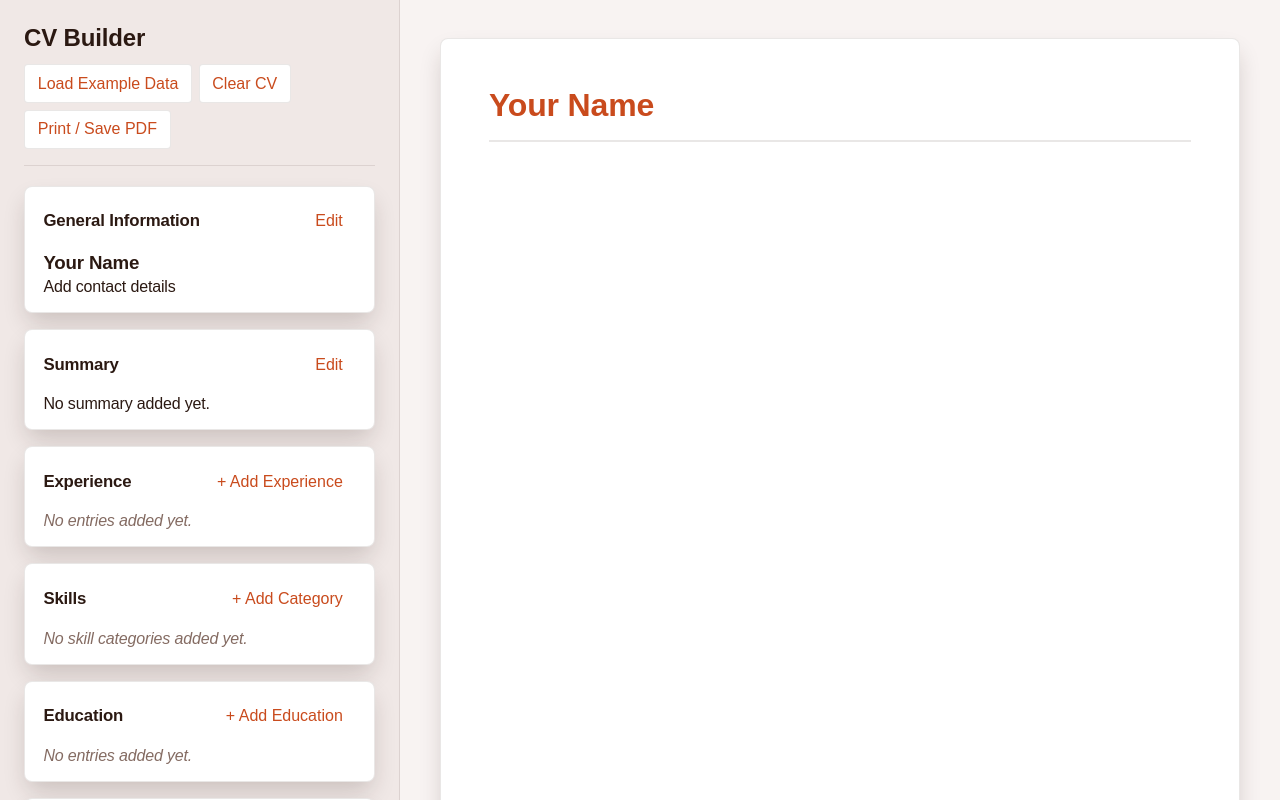
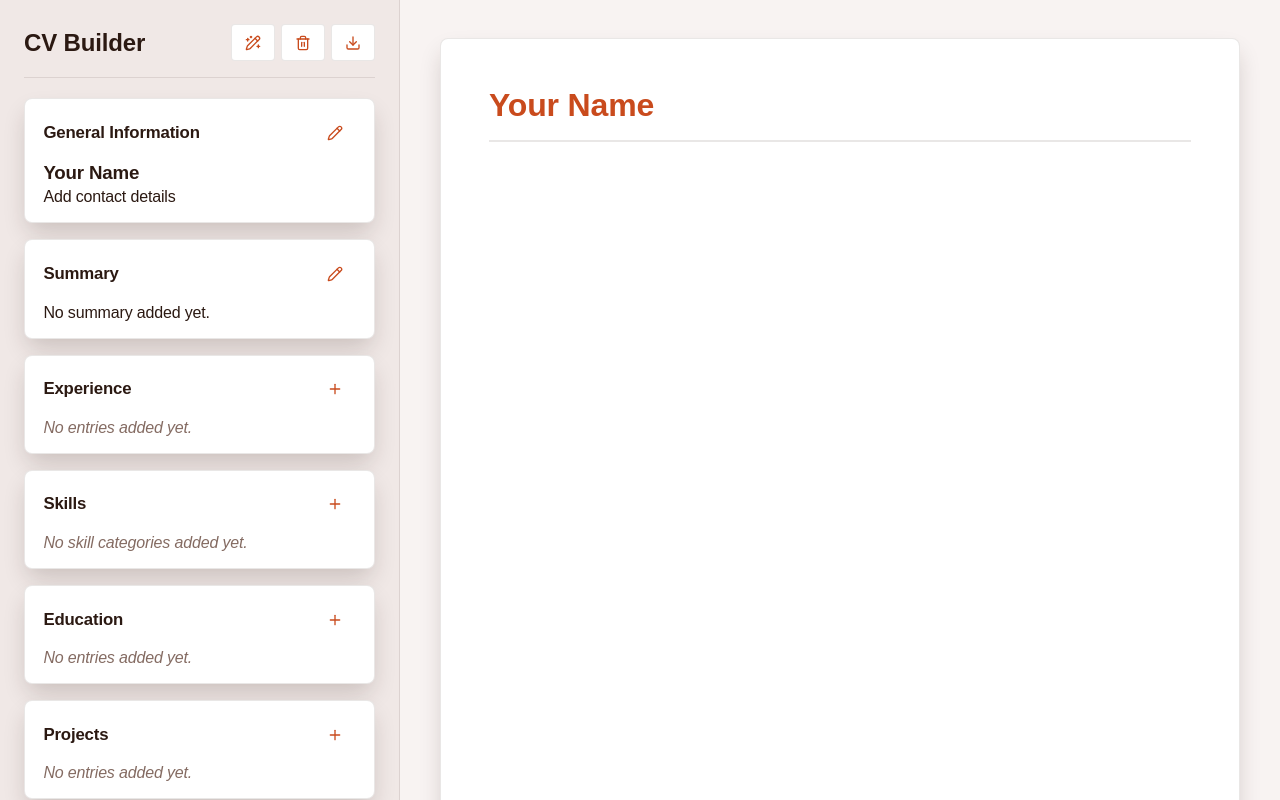
Before and after one commit to cmatsagka/cv-application, a React (Vite) app: page / in a window 1280 px wide. Shown: the top 800 px of the page. Built offline with nearby package versions, Linux system fonts and the light colour scheme; a web font is replaced by a local one.

Commit message:
feat(ui): add action icons

```diff
--- a/src/App.jsx
+++ b/src/App.jsx
@@ -8,7 +8,9 @@ import Education from './components/Education';
 import Projects from './components/Projects';
 import ContinuousLearning from './components/ContinuousLearning';
 import Skills from './components/Skills';
-import { useState } from 'react';
+import { DownloadIcon } from './assets/icons/DownloadIcon';
+import { ExampleIcon } from './assets/icons/ExampleIcon';
+import { ClearAllIcon } from './assets/icons/ClearAllIcon';
 
 function App() {
 	const {
@@ -38,13 +40,13 @@ function App() {
 					<h1>CV Builder</h1>
 					<div className="editor-actions">
 						<button type="button" onClick={handleLoadExample}>
-							Load Example Data
+							<ExampleIcon />
 						</button>
 						<button type="button" onClick={handleClearAll}>
-							Clear CV
+							<ClearAllIcon />
 						</button>
 						<button type="button" onClick={handlePrint}>
-							Print / Save PDF
+							<DownloadIcon />
 						</button>
 					</div>
 				</header>
--- /dev/null
+++ b/src/assets/icons/AddIcon.jsx
@@ -0,0 +1,19 @@
+export function AddIcon({ size = 16 }) {
+	return (
+		<svg
+			xmlns="http://www.w3.org/2000/svg"
+			width="24"
+			height="24"
+			viewBox="0 0 24 24"
+			fill="none"
+			stroke="currentColor"
+			stroke-width="2"
+			stroke-linecap="round"
+			stroke-linejoin="round"
+			class="lucide lucide-plus preview-icon"
+		>
+			<path d="M5 12h14" />
+			<path d="M12 5v14" />
+		</svg>
+	);
+}
--- /dev/null
+++ b/src/assets/icons/ClearAllIcon.jsx
@@ -0,0 +1,22 @@
+export function ClearAllIcon({ size = 16 }) {
+	return (
+		<svg
+			xmlns="http://www.w3.org/2000/svg"
+			width="24"
+			height="24"
+			viewBox="0 0 24 24"
+			fill="none"
+			stroke="currentColor"
+			stroke-width="2"
+			stroke-linecap="round"
+			stroke-linejoin="round"
+			class="lucide lucide-trash preview-icon"
+		>
+			<path d="M10 11v6" />
+			<path d="M14 11v6" />
+			<path d="M19 6v14a2 2 0 0 1-2 2H7a2 2 0 0 1-2-2V6" />
+			<path d="M3 6h18" />
+			<path d="M8 6V4a2 2 0 0 1 2-2h4a2 2 0 0 1 2 2v2" />
+		</svg>
+	);
+}
--- /dev/null
+++ b/src/assets/icons/DownloadIcon.jsx
@@ -0,0 +1,20 @@
+export function DownloadIcon({ size = 16 }) {
+	return (
+		<svg
+			xmlns="http://www.w3.org/2000/svg"
+			width="24"
+			height="24"
+			viewBox="0 0 24 24"
+			fill="none"
+			stroke="currentColor"
+			stroke-width="2"
+			stroke-linecap="round"
+			stroke-linejoin="round"
+			class="lucide lucide-download preview-icon"
+		>
+			<path d="M12 15V3" />
+			<path d="M21 15v4a2 2 0 0 1-2 2H5a2 2 0 0 1-2-2v-4" />
+			<path d="m7 10 5 5 5-5" />
+		</svg>
+	);
+}
--- /dev/null
+++ b/src/assets/icons/ExampleIcon.jsx
@@ -0,0 +1,25 @@
+export function ExampleIcon({ size = 16 }) {
+	return (
+		<svg
+			xmlns="http://www.w3.org/2000/svg"
+			width="24"
+			height="24"
+			viewBox="0 0 24 24"
+			fill="none"
+			stroke="currentColor"
+			stroke-width="2"
+			stroke-linecap="round"
+			stroke-linejoin="round"
+			class="lucide lucide-pencil-sparkles preview-icon"
+		>
+			<path d="M10 3H8" />
+			<path d="m15.007 5.008 3.987 3.986" />
+			<path d="M20 15v4" />
+			<path d="M21.174 6.813a2.82 2.82 0 0 0-3.986-3.987L3.842 16.175a2 2 0 0 0-.5.83l-1.321 4.352a.5.5 0 0 0 .623.622l4.353-1.32a2 2 0 0 0 .83-.497z" />
+			<path d="M22 17h-4" />
+			<path d="M4 5v4" />
+			<path d="M6 7H2" />
+			<path d="M9 2v2" />
+		</svg>
+	);
+}
--- a/src/components/ListSection.jsx
+++ b/src/components/ListSection.jsx
@@ -1,4 +1,8 @@
 import { useState } from 'react';
+import { EditIcon } from '../assets/icons/EditIcon';
+import { DeleteIcon } from '../assets/icons/DeleteIcon';
+import { SaveIcon } from '../assets/icons/SaveIcon';
+import { AddIcon } from '../assets/icons/AddIcon';
 
 function ListSection({
 	sectionKey,
@@ -39,7 +43,7 @@ function ListSection({
 				{title && <h2>{title}</h2>}
 				{!isPreview && (
 					<button type="button" onClick={handleAdd}>
-						+ {addLabel}
+						<AddIcon />
 					</button>
 				)}
 			</div>
@@ -120,14 +124,16 @@ function ListSection({
 									})}
 
 									<div className="form-actions">
-										<button type="submit">Done</button>
+										<button type="submit">
+											<SaveIcon />
+										</button>
 										<button
 											type="button"
 											onClick={() =>
 												handleDelete(item.id)
 											}
 										>
-											Delete
+											<DeleteIcon />
 										</button>
 									</div>
 								</form>
@@ -157,7 +163,7 @@ function ListSection({
 												setEditingId(item.id)
 											}
 										>
-											Edit
+											<EditIcon />
 										</button>
 										<button
 											type="button"
@@ -165,7 +171,7 @@ function ListSection({
 												handleDelete(item.id)
 											}
 										>
-											Delete
+											<DeleteIcon />
 										</button>
 									</div>
 								)}
--- a/src/components/SingleRecordSection.jsx
+++ b/src/components/SingleRecordSection.jsx
@@ -1,4 +1,6 @@
 import { useState } from 'react';
+import { EditIcon } from '../assets/icons/EditIcon';
+import { SaveIcon } from '../assets/icons/SaveIcon';
 
 function SingleRecordSection({
 	sectionKey,
@@ -33,7 +35,7 @@ function SingleRecordSection({
 							type="button"
 							onClick={() => setIsEditing((prev) => !prev)}
 						>
-							{isEditing ? 'Done' : 'Edit'}
+							{isEditing ? <SaveIcon /> : <EditIcon />}
 						</button>
 					)}
 				</div>
@@ -70,8 +72,6 @@ function SingleRecordSection({
 							</div>
 						);
 					})}
-
-					<button type="submit">Save</button>
 				</form>
 			) : renderView ? (
 				renderView(data)
--- a/src/components/Skills.jsx
+++ b/src/components/Skills.jsx
@@ -1,4 +1,8 @@
 import { useState } from 'react';
+import { EditIcon } from '../assets/icons/EditIcon';
+import { DeleteIcon } from '../assets/icons/DeleteIcon';
+import { SaveIcon } from '../assets/icons/SaveIcon';
+import { AddIcon } from '../assets/icons/AddIcon';
 
 function Skills({
 	categories = [],
@@ -32,7 +36,7 @@ function Skills({
 				<h2>Skills</h2>
 				{!isPreview && (
 					<button type="button" onClick={handleAddCategory}>
-						+ Add Category
+						<AddIcon />
 					</button>
 				)}
 			</div>
@@ -108,7 +112,7 @@ function Skills({
 															)
 														}
 													>
-														Remove
+														<DeleteIcon />
 													</button>
 												</div>
 											))
@@ -120,7 +124,7 @@ function Skills({
 												onAddSkill(category.id, '')
 											}
 										>
-											+ Add Skill
+											<AddIcon />
 										</button>
 									</div>
 
@@ -131,7 +135,7 @@ function Skills({
 												setEditingCategoryId(null)
 											}
 										>
-											Done
+											<SaveIcon />
 										</button>
 										<button
 											type="button"
@@ -141,7 +145,7 @@ function Skills({
 												)
 											}
 										>
-											Delete Category
+											<DeleteIcon />
 										</button>
 									</div>
 								</div>
@@ -176,7 +180,7 @@ function Skills({
 												)
 											}
 										>
-											Edit
+											<EditIcon />
 										</button>
 										<button
 											type="button"
@@ -186,7 +190,7 @@ function Skills({
 												)
 											}
 										>
-											Delete
+											<DeleteIcon />
 										</button>
 									</div>
 								)}
--- a/src/index.css
+++ b/src/index.css
@@ -129,6 +129,9 @@ textarea {
 }
 
 button {
+	display: inline-flex;
+	align-items: center;
+	justify-content: center;
 	background-color: transparent;
 	color: var(--action-primary);
 	padding: 0.6rem 0.8rem;
```
